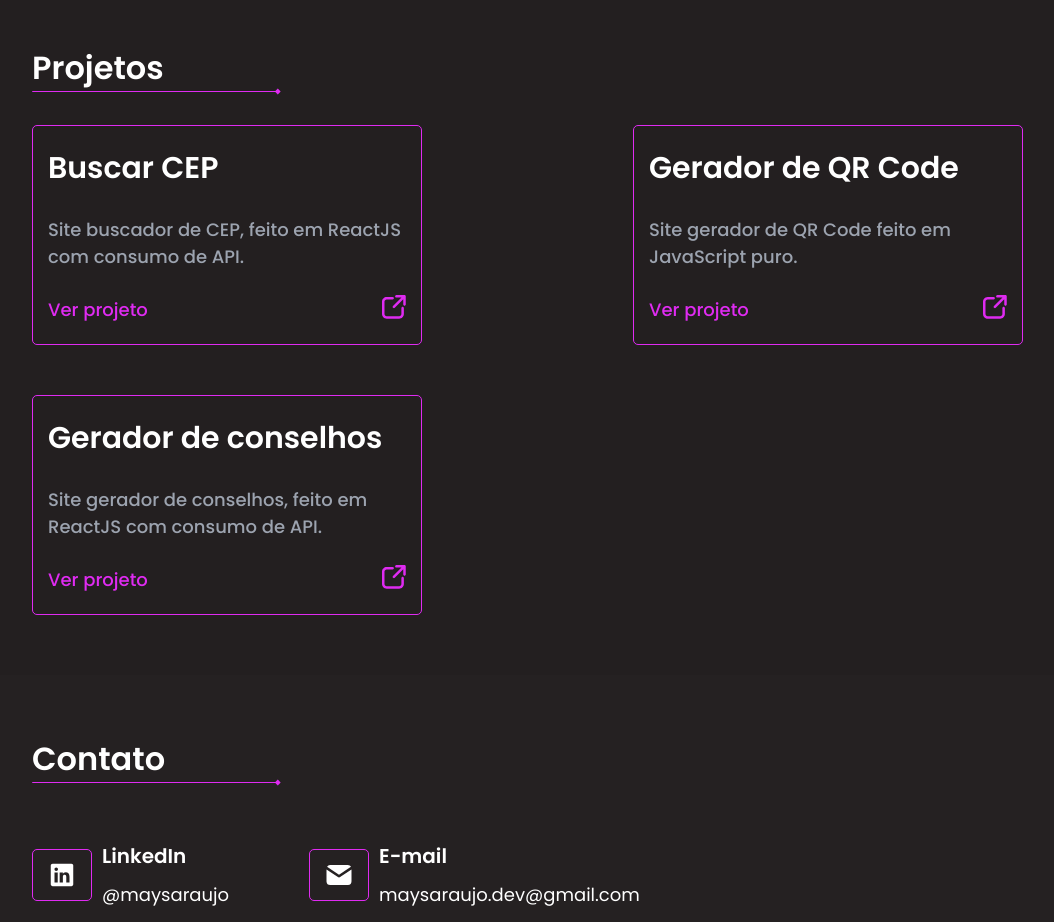
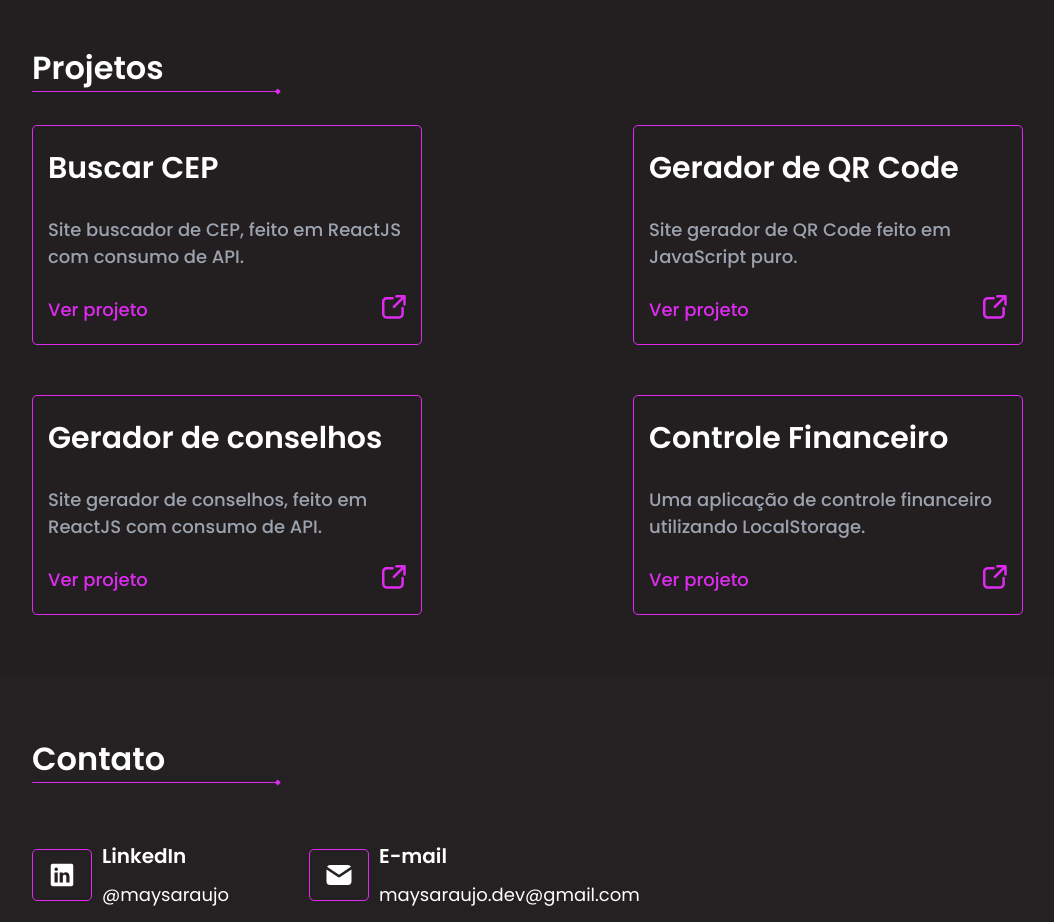
Before and after one commit to maysaraujo/portfolio, a React (Vite) app: page / in a window 1280 px wide. Shown: the part 1660-2582 px from the top of the page, without its empty margins (32-1086 px from the left). Built offline with nearby package versions, Linux system fonts and the light colour scheme.

Commit message:
refactor: adding Card component

```diff
--- a/src/components/ProjectComponent/Project.jsx
+++ b/src/components/ProjectComponent/Project.jsx
@@ -1,4 +1,5 @@
 /* eslint-disable react/display-name */
+import Card from './Card';
 import styles from './Project.module.css';
 
 const Project = () => {
@@ -19,105 +20,7 @@
             />
           </svg>
         </div>
-        <div className={styles.cardContainer}>
-          <div className={styles.card}>
-            <h3>Buscar CEP</h3>
-            <h4>Site buscador de CEP, feito em ReactJS com consumo de API.</h4>
-            <div className={styles.link}>
-              <a
-                href='https://buscar-cep-peach.vercel.app/'
-                target='_blank'
-                rel='noreferrer noopener'
-              >
-                <p>Ver projeto</p>
-              </a>
-              <a
-                href='https://buscar-cep-peach.vercel.app/'
-                target='_blank'
-                rel='noreferrer noopener'
-              >
-                <svg
-                  width='24'
-                  height='24'
-                  viewBox='0 0 24 24'
-                  fill='none'
-                  xmlns='http://www.w3.org/2000/svg'
-                >
-                  <path
-                    d='M22.4756 0.000496732C22.4294 0.00201548 22.3834 0.00609037 22.3376 0.0127029H14.375C13.9242 0.00632787 13.5049 0.243171 13.2776 0.632546C13.0504 1.02192 13.0504 1.50349 13.2776 1.89286C13.5049 2.28224 13.9242 2.51908 14.375 2.51271H19.4824L10.9912 11.0039C10.6647 11.3174 10.5331 11.783 10.6473 12.2211C10.7615 12.6591 11.1036 13.0012 11.5416 13.1154C11.9797 13.2296 12.4453 13.098 12.7588 12.7715L21.25 4.28028V9.3877C21.2436 9.8385 21.4805 10.2578 21.8698 10.4851C22.2592 10.7123 22.7408 10.7123 23.1302 10.4851C23.5195 10.2578 23.7564 9.8385 23.75 9.3877V1.41651C23.7988 1.05303 23.6855 0.68644 23.4402 0.413834C23.1949 0.141228 22.8422 -0.00989701 22.4756 0.000496732ZM4.6875 1.8877C2.11418 1.8877 0 4.00188 0 6.5752V19.0752C0 21.6485 2.11418 23.7627 4.6875 23.7627H17.1875C19.7608 23.7627 21.875 21.6485 21.875 19.0752V13.1377C21.8814 12.6869 21.6445 12.2676 21.2551 12.0403C20.8658 11.8131 20.3842 11.8131 19.9948 12.0403C19.6054 12.2676 19.3686 12.6869 19.375 13.1377V19.0752C19.375 20.2919 18.4042 21.2627 17.1875 21.2627H4.68749C3.47081 21.2627 2.49999 20.2919 2.49999 19.0752V6.5752C2.49999 5.35852 3.47081 4.3877 4.68749 4.3877H10.625C11.0758 4.39407 11.4951 4.15723 11.7223 3.76786C11.9496 3.37848 11.9496 2.89691 11.7223 2.50754C11.4951 2.11816 11.0758 1.88132 10.625 1.8877L4.6875 1.8877Z'
-                    fill='#DF2BF1'
-                  />
-                </svg>
-              </a>
-            </div>
-          </div>
-
-          <div className={styles.card}>
-            <h3>Gerador de QR Code</h3>
-            <h4>Site gerador de QR Code feito em JavaScript puro.</h4>
-            <div className={styles.link}>
-              <a
-                href='https://gerador-qr-code-project.vercel.app/'
-                target='_blank'
-                rel='noreferrer noopener'
-              >
-                <p>Ver projeto</p>
-              </a>
-              <a
-                href='https://gerador-qr-code-project.vercel.app/'
-                target='_blank'
-                rel='noreferrer noopener'
-              >
-                <svg
-                  width='24'
-                  height='24'
-                  viewBox='0 0 24 24'
-                  fill='none'
-                  xmlns='http://www.w3.org/2000/svg'
-                >
-                  <path
-                    d='M22.4756 0.000496732C22.4294 0.00201548 22.3834 0.00609037 22.3376 0.0127029H14.375C13.9242 0.00632787 13.5049 0.243171 13.2776 0.632546C13.0504 1.02192 13.0504 1.50349 13.2776 1.89286C13.5049 2.28224 13.9242 2.51908 14.375 2.51271H19.4824L10.9912 11.0039C10.6647 11.3174 10.5331 11.783 10.6473 12.2211C10.7615 12.6591 11.1036 13.0012 11.5416 13.1154C11.9797 13.2296 12.4453 13.098 12.7588 12.7715L21.25 4.28028V9.3877C21.2436 9.8385 21.4805 10.2578 21.8698 10.4851C22.2592 10.7123 22.7408 10.7123 23.1302 10.4851C23.5195 10.2578 23.7564 9.8385 23.75 9.3877V1.41651C23.7988 1.05303 23.6855 0.68644 23.4402 0.413834C23.1949 0.141228 22.8422 -0.00989701 22.4756 0.000496732ZM4.6875 1.8877C2.11418 1.8877 0 4.00188 0 6.5752V19.0752C0 21.6485 2.11418 23.7627 4.6875 23.7627H17.1875C19.7608 23.7627 21.875 21.6485 21.875 19.0752V13.1377C21.8814 12.6869 21.6445 12.2676 21.2551 12.0403C20.8658 11.8131 20.3842 11.8131 19.9948 12.0403C19.6054 12.2676 19.3686 12.6869 19.375 13.1377V19.0752C19.375 20.2919 18.4042 21.2627 17.1875 21.2627H4.68749C3.47081 21.2627 2.49999 20.2919 2.49999 19.0752V6.5752C2.49999 5.35852 3.47081 4.3877 4.68749 4.3877H10.625C11.0758 4.39407 11.4951 4.15723 11.7223 3.76786C11.9496 3.37848 11.9496 2.89691 11.7223 2.50754C11.4951 2.11816 11.0758 1.88132 10.625 1.8877L4.6875 1.8877Z'
-                    fill='#DF2BF1'
-                  />
-                </svg>
-              </a>
-            </div>
-          </div>
-
-          <div className={styles.card}>
-            <h3>Gerador de conselhos</h3>
-            <h4>
-              Site gerador de conselhos, feito em ReactJS com consumo de API.
-            </h4>
-            <div className={styles.link}>
-              <a
-                href='https://project-advice-generator.vercel.app/'
-                target='_blank'
-                rel='noreferrer noopener'
-              >
-                <p>Ver projeto</p>
-              </a>
-              <a
-                href='https://project-advice-generator.vercel.app/'
-                target='_blank'
-                rel='noreferrer noopener'
-              >
-                <svg
-                  width='24'
-                  height='24'
-                  viewBox='0 0 24 24'
-                  fill='none'
-                  xmlns='http://www.w3.org/2000/svg'
-                >
-                  <path
-                    d='M22.4756 0.000496732C22.4294 0.00201548 22.3834 0.00609037 22.3376 0.0127029H14.375C13.9242 0.00632787 13.5049 0.243171 13.2776 0.632546C13.0504 1.02192 13.0504 1.50349 13.2776 1.89286C13.5049 2.28224 13.9242 2.51908 14.375 2.51271H19.4824L10.9912 11.0039C10.6647 11.3174 10.5331 11.783 10.6473 12.2211C10.7615 12.6591 11.1036 13.0012 11.5416 13.1154C11.9797 13.2296 12.4453 13.098 12.7588 12.7715L21.25 4.28028V9.3877C21.2436 9.8385 21.4805 10.2578 21.8698 10.4851C22.2592 10.7123 22.7408 10.7123 23.1302 10.4851C23.5195 10.2578 23.7564 9.8385 23.75 9.3877V1.41651C23.7988 1.05303 23.6855 0.68644 23.4402 0.413834C23.1949 0.141228 22.8422 -0.00989701 22.4756 0.000496732ZM4.6875 1.8877C2.11418 1.8877 0 4.00188 0 6.5752V19.0752C0 21.6485 2.11418 23.7627 4.6875 23.7627H17.1875C19.7608 23.7627 21.875 21.6485 21.875 19.0752V13.1377C21.8814 12.6869 21.6445 12.2676 21.2551 12.0403C20.8658 11.8131 20.3842 11.8131 19.9948 12.0403C19.6054 12.2676 19.3686 12.6869 19.375 13.1377V19.0752C19.375 20.2919 18.4042 21.2627 17.1875 21.2627H4.68749C3.47081 21.2627 2.49999 20.2919 2.49999 19.0752V6.5752C2.49999 5.35852 3.47081 4.3877 4.68749 4.3877H10.625C11.0758 4.39407 11.4951 4.15723 11.7223 3.76786C11.9496 3.37848 11.9496 2.89691 11.7223 2.50754C11.4951 2.11816 11.0758 1.88132 10.625 1.8877L4.6875 1.8877Z'
-                    fill='#DF2BF1'
-                  />
-                </svg>
-              </a>
-            </div>
-          </div>
-        </div>
+        <Card />
       </div>
     </section>
   );
```
